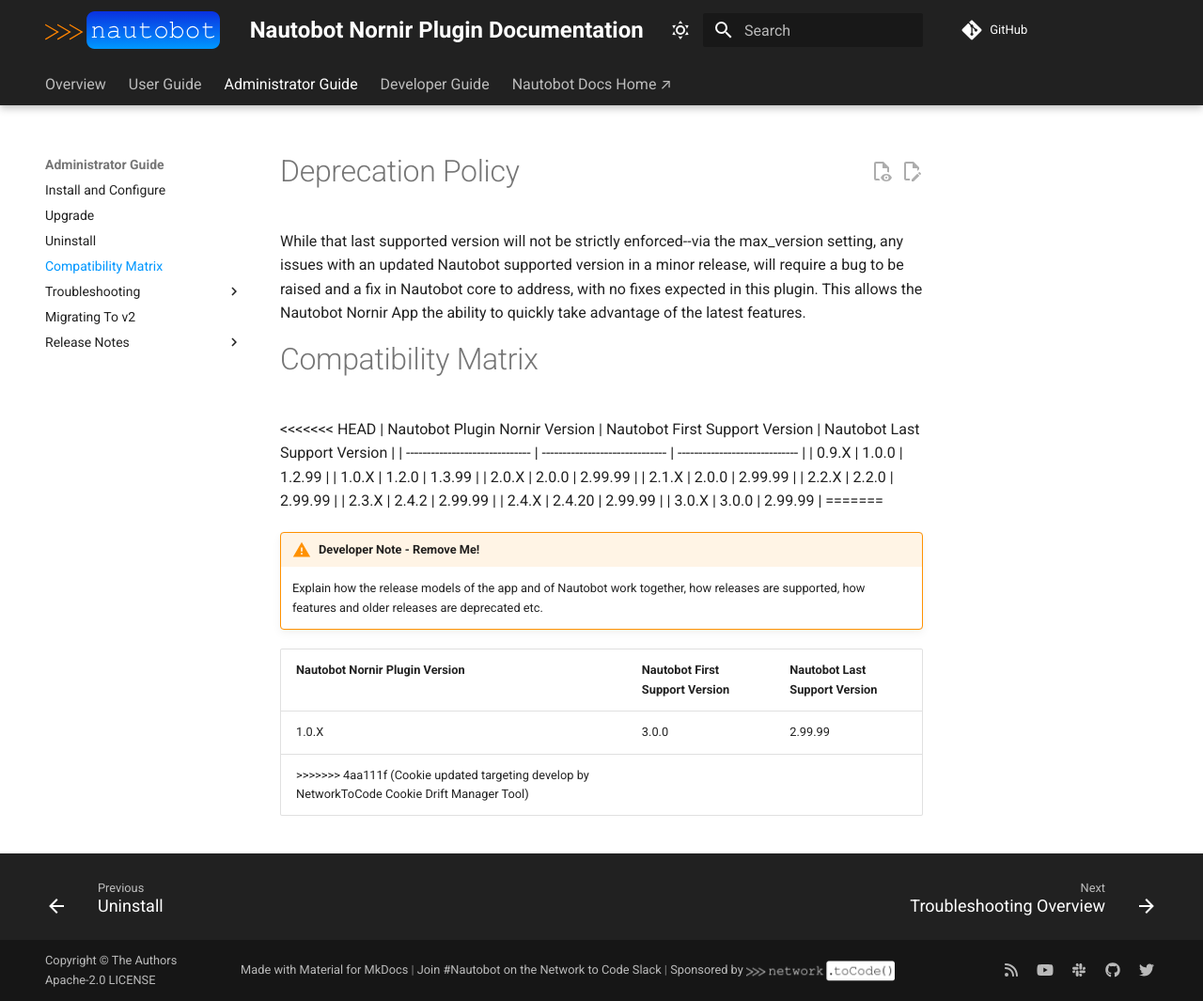
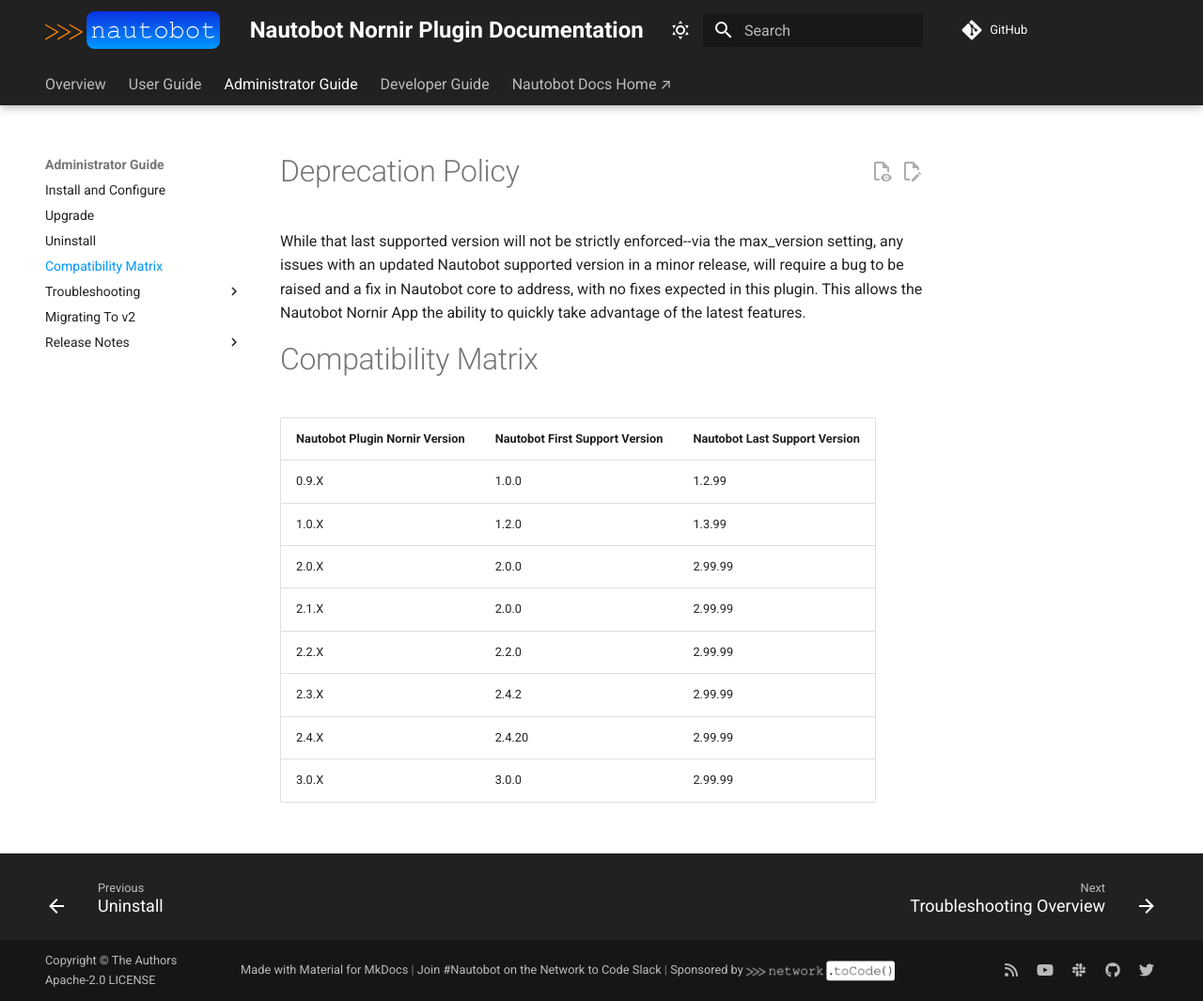
Before and after one commit to nautobot/nautobot-app-nornir, an MkDocs documentation site: the page built from docs/admin/compatibility_matrix.md, in a window 1280 px wide and 1065 px high. Shown: the whole window at 94% size. Built offline with MkDocs 1.6.1 and Material for MkDocs 9.7.7, drawn with Linux system fonts in a browser that asks for light colours; comment, search, counter and statistics services are not loaded.

Commit message:
fix merge conflicts

```diff
--- a/docs/admin/compatibility_matrix.md
+++ b/docs/admin/compatibility_matrix.md
@@ -4,7 +4,6 @@
 
 # Compatibility Matrix
 
-<<<<<<< HEAD
 | Nautobot Plugin Nornir Version | Nautobot First Support Version | Nautobot Last Support Version |
 | ------------------------------ | ------------------------------ | ----------------------------- |
 | 0.9.X                          | 1.0.0                          | 1.2.99                        |
@@ -15,11 +14,3 @@
 | 2.3.X                          | 2.4.2                          | 2.99.99                       |
 | 2.4.X                          | 2.4.20                         | 2.99.99                       |
 | 3.0.X                          | 3.0.0                          | 2.99.99                       |
-=======
-!!! warning "Developer Note - Remove Me!"
-    Explain how the release models of the app and of Nautobot work together, how releases are supported, how features and older releases are deprecated etc.
-
-| Nautobot Nornir Plugin Version | Nautobot First Support Version | Nautobot Last Support Version |
-| ------------- | -------------------- | ------------- |
-| 1.0.X         | 3.0.0                | 2.99.99        |
->>>>>>> 4aa111f (Cookie updated targeting develop by NetworkToCode Cookie Drift Manager Tool)
--- a/pyproject.toml
+++ b/pyproject.toml
@@ -34,10 +34,7 @@
 python = ">=3.10,<3.14"
 # Used for local development
 nautobot = ">=3.0.0,<4.0.0"
-<<<<<<< HEAD
 nornir-nautobot = ">=4.0.0,<5.0.0"
-=======
->>>>>>> 4aa111f (Cookie updated targeting develop by NetworkToCode Cookie Drift Manager Tool)
 
 [tool.poetry.group.dev.dependencies]
 coverage = "*"
```
Also changed, not shown: .cookiecutter.json, 1 other file.
